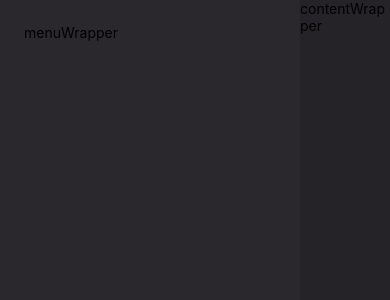
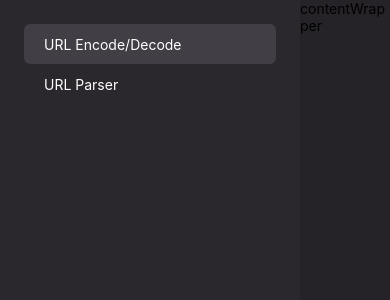
Before and after one commit to ozgrozer/DevTools, a React Native app: screen / in a window 390 px wide. Shown: the top 300 px of the page. Built offline with nearby package versions, Linux system fonts and the light colour scheme.

Commit message:
Separate components

```diff
--- a/src/App.jsx
+++ b/src/App.jsx
@@ -1,18 +1,13 @@
-import { View, Text, ScrollView, StyleSheet } from 'react-native'
+import { View, StyleSheet } from 'react-native'
+
+import Menu from './Menu'
+import Content from './Content'
 
 export default () => {
   return (
     <View style={styles.container}>
-      <View style={styles.menuWrapper}>
-        <ScrollView
-          contentContainerStyle={styles.menuContentWrapper}
-        >
-          <Text>menuWrapper</Text>
-        </ScrollView>
-      </View>
-      <View style={styles.contentWrapper}>
-        <Text>contentWrapper</Text>
-      </View>
+      <Menu />
+      <Content />
     </View>
   )
 }
@@ -22,15 +17,5 @@ const styles = StyleSheet.create({
     flex: 1,
     flexDirection: 'row',
     backgroundColor: '#252327'
-  },
-  menuWrapper: {
-    width: 300,
-    backgroundColor: '#2A282C'
-  },
-  menuContentWrapper: {
-    padding: 24
-  },
-  contentWrapper: {
-    flex: 1
   }
 })
--- /dev/null
+++ b/src/Content.jsx
@@ -0,0 +1,15 @@
+import { View, Text, StyleSheet } from 'react-native'
+
+export default () => {
+  return (
+    <View style={styles.contentWrapper}>
+      <Text>contentWrapper</Text>
+    </View>
+  )
+}
+
+const styles = StyleSheet.create({
+  contentWrapper: {
+    flex: 1
+  }
+})
--- /dev/null
+++ b/src/Menu.jsx
@@ -0,0 +1,57 @@
+import { useState } from 'react'
+import { View, Text, ScrollView, StyleSheet, TouchableOpacity } from 'react-native'
+
+export default () => {
+  const buttons = [
+    { id: 1, title: 'URL Encode/Decode' },
+    { id: 2, title: 'URL Parser' }
+  ]
+  const [activeButtonId, setActiveButtonId] = useState(buttons[0].id)
+
+  return (
+    <View style={styles.menuWrapper}>
+      <ScrollView
+        contentContainerStyle={styles.menuContentWrapper}
+      >
+        {
+          buttons.map((button, key) => {
+            return (
+              <TouchableOpacity
+                key={key}
+                activeOpacity={1}
+                onPress={() => setActiveButtonId(button.id)}
+                style={[styles.buttonContainer, activeButtonId === button.id ? styles.active : '']}
+              >
+                <Text style={styles.buttonText}>
+                  {button.title}
+                </Text>
+              </TouchableOpacity>
+            )
+          })
+        }
+      </ScrollView>
+    </View>
+  )
+}
+
+const styles = StyleSheet.create({
+  menuWrapper: {
+    width: 300,
+    backgroundColor: '#2A282C'
+  },
+  menuContentWrapper: {
+    padding: 24
+  },
+  buttonContainer: {
+    height: 40,
+    borderRadius: 6,
+    paddingHorizontal: 20,
+    justifyContent: 'center'
+  },
+  active: {
+    backgroundColor: '#423E45'
+  },
+  buttonText: {
+    color: '#fff'
+  }
+})
```
